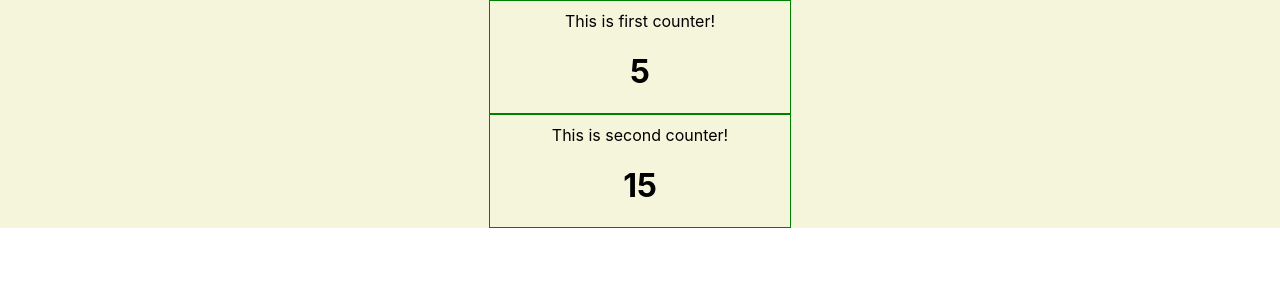
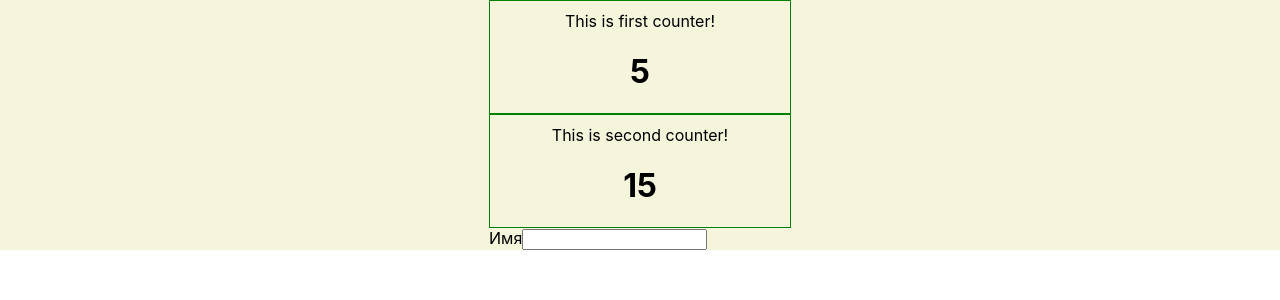
Before and after one commit to wordedword75049/mipt-react-course, a React (Create React App) app: page / in a window 1280 px wide. Shown: the top 300 px of the page. Built offline with nearby package versions, Linux system fonts and the light colour scheme.

Commit message:
Added NameForm and TextInput

```diff
--- a/src/App.js
+++ b/src/App.js
@@ -1,5 +1,6 @@
 import './App.css';
 import {Clock} from './Clock'
+import {NameForm} from "./NameForm";
 
 
 function App() {
@@ -18,7 +19,9 @@ function App() {
             (each_counter) =>
                 <Clock start={each_counter.start} caption={each_counter.string}/>)
         }
+        <NameForm/>
     </div>
+
   );
 }
 
--- /dev/null
+++ b/src/NameForm.jsx
@@ -0,0 +1,29 @@
+import React from "react";
+import {TextInput} from "./TextInput";
+
+export class NameForm extends React.Component {
+    constructor(props) {
+        super(props);
+        this.state = {
+            name: '',
+            contact: ''
+        };
+        this.naming_strings = {
+            'name': 'Имя',
+            'contact': 'Контакт для связи'
+        }
+
+    }
+
+    handleInputChange(value, name) {
+        this.setState({
+            [name]: value
+        });
+    }
+
+    render() {
+        return (
+            <TextInput naming_strings={this.naming_strings} name='name' onTextChange={this.handleInputChange} value={this.state.name}/>
+        );
+    }
+}
--- /dev/null
+++ b/src/TextInput.jsx
@@ -0,0 +1,23 @@
+import React from "react";
+
+export class TextInput extends React.Component {
+    constructor(props) {
+        super(props);
+        this.handleChange = this.handleChange.bind(this);
+    }
+
+    handleChange(e) {
+        this.props.onTextChange(e.target.value, e.target.name);
+    }
+
+    render() {
+        const text = this.props.value;
+        const name = this.props.name;
+        return (
+            <label>
+                {this.props.naming_strings[name]}
+            <input type="text" name={name} value={text} onChange={this.handleChange}/>
+            </label>
+        );
+    }
+}
```
